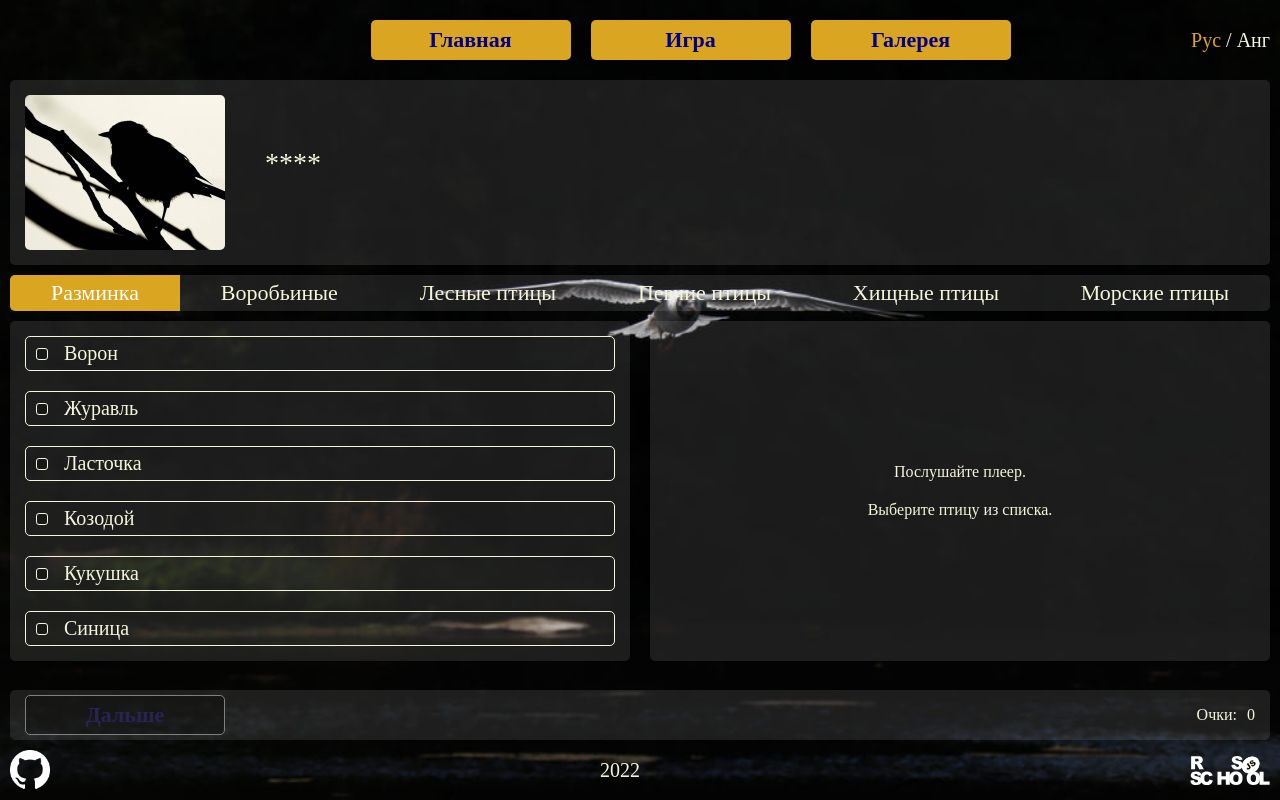
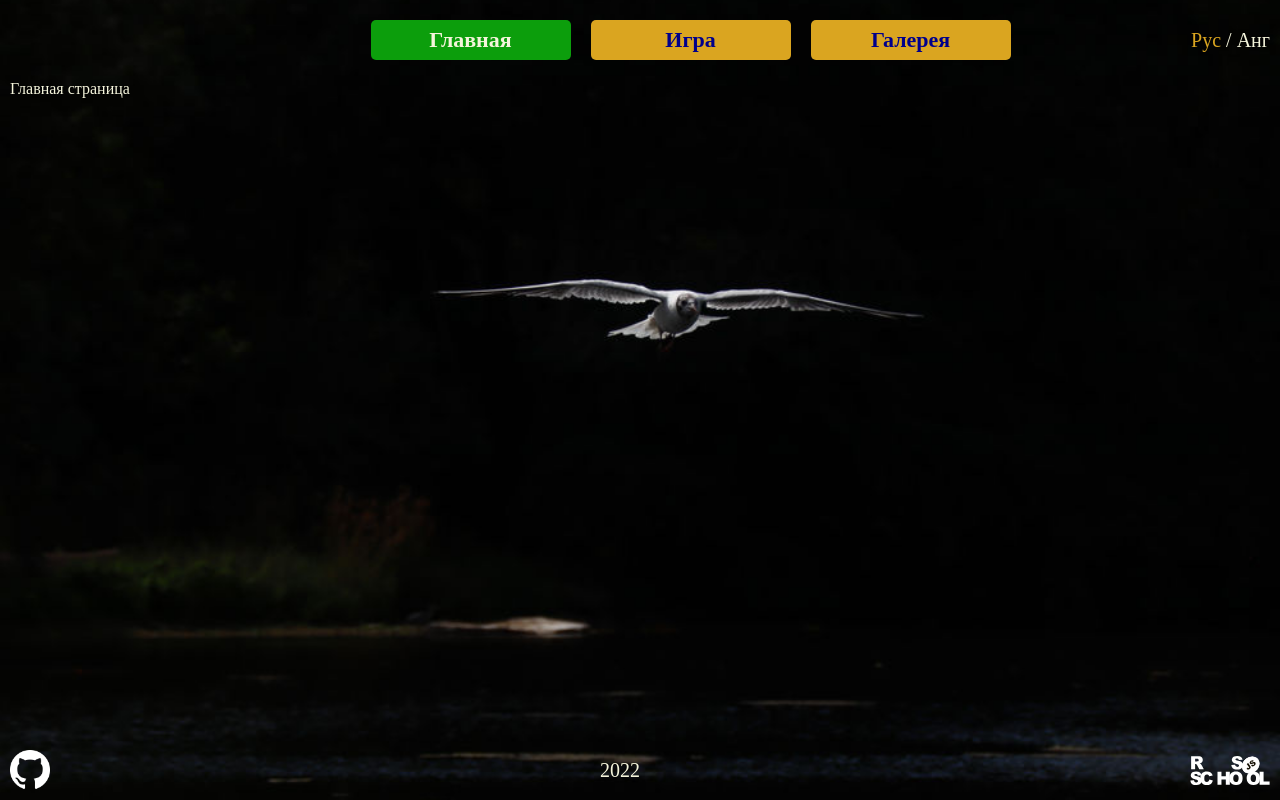
Before and after one commit to M0rl0ck/m0rl0ck-JSFE2022Q3, a website built with webpack: page songbird/index.html in a window 1280 px wide. Both pictures are taken after a click on the element "Главная". Built offline with nearby package versions, Linux system fonts and the light colour scheme; files whose address does not match are found by name.

Commit message:
feat: add navigation

```diff
--- a/songbird/src/index.js
+++ b/songbird/src/index.js
@@ -43,4 +43,4 @@ import start from './script/app';
 // button.addEventListener('click', show);
 // button1.addEventListener('click', showNext);
 // button2.addEventListener('click', changeLang);
-start()
+new start();
--- a/songbird/src/sass/base/_buttons.scss
+++ b/songbird/src/sass/base/_buttons.scss
@@ -32,4 +32,16 @@
       transform: none;
     }
   }
+
+  &_checked {
+    color: beige;
+    background-color: #0c9e0c;
+    cursor: auto;
+    &:hover {
+      background: #0c9e0c;
+    }
+    &:active {
+      transform: none;
+    }
+  }
 }
--- a/songbird/src/sass/base/_questionsButtons.scss
+++ b/songbird/src/sass/base/_questionsButtons.scss
@@ -10,7 +10,7 @@
     flex-grow: 1;
     text-align: center;
     &_active {
-      background-color: goldenrod;
+      background-color: #0c9e0c;
       color: #ffffff;
     }
     &_past {
--- a/songbird/src/script/app.js
+++ b/songbird/src/script/app.js
@@ -4,6 +4,8 @@ import Footer from "./components/footer";
 import dataLang from "./data/dataLang";
 import langList from "./data/constans/langList";
 import observer from "./base/observer";
+import MainPage from "./components/pages/mainPage";
+import Galerry from "./components/pages/galerry";
 import Game from "./components/pages/game";
 
 let lang = localStorage.getItem("lang") ?? "Rus";
@@ -11,16 +13,51 @@ if (!langList.includes(lang)) {
   lang = "Rus";
 }
 
-const start = () => {
-  const header = new Header(dataLang, lang, observer);
-  const main = new Main();
-  const footer = new Footer();
+class Start {
+  constructor() {
+    this.header = new Header(dataLang, lang, observer);
+    this.main = new Main();
+    this.footer = new Footer();
 
-  const wrapper = main.wrapper;
+    this.wrapper = this.main.wrapper;
 
-  const game = new Game(lang, observer);
+    this.mainPage = new MainPage();
+    this.gallery = new Galerry();
+    this.game = new Game(lang, observer);
 
-  wrapper.append(game.container, game.result.container);
+    this.wrapper.append(
+      this.mainPage.container,
+      this.game.container,
+      this.game.result.container,
+      this.gallery.container
+    );
 
-};
-export default start;
+    observer.addEvent("startPage", this.startPage);
+    observer.addEvent("newGame", this.newGame);
+    observer.addEvent("slider", this.slider);
+  }
+
+  startPage = () => {
+    this.displayNone();
+    this.mainPage.container.style.display = '';
+  }
+
+  newGame = () => {
+    this.displayNone();
+    this.game.container.style.display = '';
+  }
+
+  slider = () => {
+    this.displayNone();
+    this.gallery.container.style.display = '';
+  }
+
+  displayNone = () => {
+    this.mainPage.container.style.display = 'none';
+    this.game.container.style.display = 'none';
+    this.game.result.container.style.display = 'none';
+    this.gallery.container.style.display = 'none';
+  }
+}
+
+export default Start;
--- a/songbird/src/script/components/header.js
+++ b/songbird/src/script/components/header.js
@@ -9,18 +9,25 @@ export default class Header {
     const wrapper = createHtmlElement("div", "wrapper header__wrapper", "", el);
     createHtmlElement("div", "header__logo", "", wrapper);
     this.nav = createHtmlElement("nav", "nav", "", wrapper);
+
     this.buttonMain = this.createButton(
-      "main",
+      "checked",
       `${this.dataLang.buttonMain[this.lang]}`
     );
+    this.buttonMain.addEventListener("click", this.checkMain);
+
     this.buttonGaim = this.createButton(
-      "gaim",
+      "",
       `${this.dataLang.buttonGaim[this.lang]}`
     );
+    this.buttonGaim.addEventListener("click", this.checkGame);
+
     this.buttonSlaider = this.createButton(
-      "slaider",
+      "",
       `${this.dataLang.buttonSlaider[this.lang]}`
     );
+    this.buttonSlaider.addEventListener("click", this.checkSlaider);
+
     this.langContainer = createHtmlElement("div", "lang", "", wrapper);
     this.langRu = createHtmlElement(
       "span",
@@ -36,13 +43,13 @@ export default class Header {
       this.langContainer
     );
 
-    this.langContainer.addEventListener('click', this.changeLang);
+    this.langContainer.addEventListener("click", this.changeLang);
   }
 
   createButton(className, name) {
     const button = createHtmlElement(
       "div",
-      `button header__button header__button_${className}`,
+      `button button_${className}`,
       name,
       this.nav
     );
@@ -60,13 +67,35 @@ export default class Header {
   };
 
   changeLang = (lang) => {
-    if (this.lang === 'Rus') {
-      this.lang = 'Eng';
-    } else if (this.lang === 'Eng') {
-      this.lang = 'Rus';
+    if (this.lang === "Rus") {
+      this.lang = "Eng";
+    } else if (this.lang === "Eng") {
+      this.lang = "Rus";
     }
-    localStorage.setItem('lang', this.lang)
-    this.observer.startEvents('changeLang', this.lang);
+    localStorage.setItem("lang", this.lang);
+    this.observer.startEvents("changeLang", this.lang);
     this.setLang();
   };
+
+  checkMain = () => {
+    this.uncheckButton();
+    this.buttonMain.classList.add('button_checked')
+    this.observer.startEvents("startPage");
+  }
+  checkGame = () => {
+    this.uncheckButton();
+    this.buttonGaim.classList.add('button_checked')
+    this.observer.startEvents("newGame");
+  }
+  checkSlaider = () => {
+    this.uncheckButton();
+    this.buttonSlaider.classList.add('button_checked')
+    this.observer.startEvents("slider");
+  }
+
+  uncheckButton = () => {
+    this.buttonMain.classList.remove('button_checked');
+    this.buttonGaim.classList.remove('button_checked');
+    this.buttonSlaider.classList.remove('button_checked');
+  }
 }
--- /dev/null
+++ b/songbird/src/script/components/pages/galerry.js
@@ -0,0 +1,8 @@
+import createHtmlElement from '../../function/function';
+
+export default class Galerry {
+  constructor() {
+    this.container = createHtmlElement('section', 'gallery-container', 'Галерея');
+    this.container.style.display =  'none';
+  }
+}
--- a/songbird/src/script/components/pages/game.js
+++ b/songbird/src/script/components/pages/game.js
@@ -26,7 +26,8 @@ export default class Game {
     this.score = minCurrentScore;
     this.maxScore = maxScore;
     this.currentScore = maxCurrentScore;
-    this.container = createHtmlElement('section', 'game-container');;
+    this.container = createHtmlElement('section', 'game-container');
+    this.container.style.display = 'none';
 
     this.init();
     this.observer.addEvent("checkAnswer", this.checkAnswer);
@@ -124,6 +125,5 @@ export default class Game {
     this.question.next(this.questionData);
     this.answer.next(this.birdsData[this.currentIndex].data, this.currentIndex);
     this.answer.viewer.disableNext();
-    this.container.style.display = '';
   };
 }
--- /dev/null
+++ b/songbird/src/script/components/pages/mainPage.js
@@ -0,0 +1,7 @@
+import createHtmlElement from '../../function/function';
+
+export default class MainPage {
+  constructor() {
+    this.container = createHtmlElement('section', 'main-page', 'Главная страница');
+  }
+}
--- a/songbird/src/script/components/pages/result.js
+++ b/songbird/src/script/components/pages/result.js
@@ -27,7 +27,6 @@ export default class Result {
 
   newGame = () => {
     this.observer.startEvents("newGame");
-    this.container.style.display = "none";
   }
 
   getText = () => {
```
